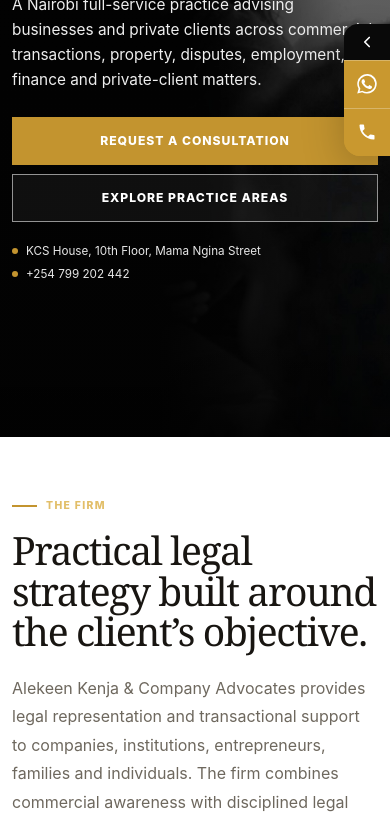
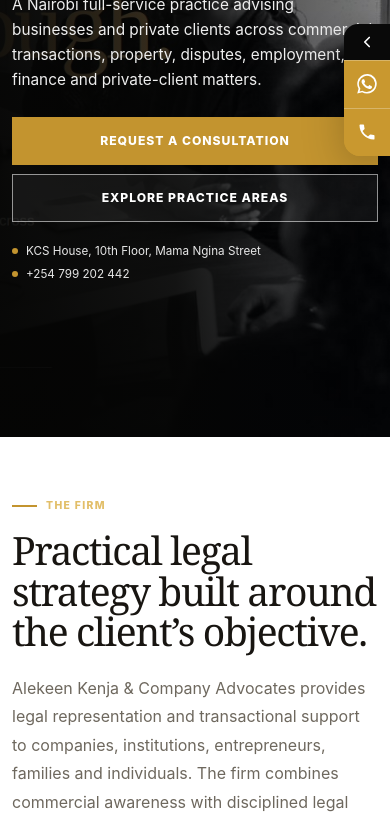
Before and after one commit to makebelief/alekeen-kenja-company-advocates, a plain HTML site: page index.html in a window 390 px wide. Shown: the part 408-1230 px from the top of the page. Drawn offline with Linux system fonts and the light colour scheme.

Commit message:
Fix hero visibility and remove heavy dark overlay

```diff
--- a/assets/css/site.css
+++ b/assets/css/site.css
@@ -54,7 +54,7 @@
 .alekeen-band{background-image:linear-gradient(rgba(0,0,0,.08),rgba(0,0,0,.08)),url('https://images.unsplash.com/photo-1521791136064-7986c2920216?auto=format&fit=crop&w=1900&q=86')!important;background-position:center!important;background-size:cover!important}
 .partner-badge strong{color:#fff!important;text-shadow:0 1px 2px rgba(0,0,0,.4)}.partner-badge span{color:#f5f0e4}.partner-badge{max-width:calc(100% - 44px)}
 .profile-main-photo{background:#f3efe5;overflow:hidden;box-shadow:var(--shadow);min-height:640px}.profile-main-photo img{width:100%;height:100%;min-height:640px;object-fit:cover;object-position:center 10%}.partner-profile-page{align-items:center}
-.partner-duo{display:grid;grid-template-columns:1.15fr .85fr;gap:28px;margin-top:46px}.partner-card{background:#fff;border:1px solid var(--line);padding:30px;box-shadow:0 16px 34px rgba(0,0,0,.06)}.partner-card h3{font-family:Georgia,serif;font-size:2rem;margin:0 0 6px;color:var(--navy)}.partner-card .role{color:#9a6e18;text-transform:uppercase;letter-spacing:.12em;font-size:.68rem;font-weight:700}.partner-card p{color:var(--muted);line-height:1.75}.partner-card .initials{width:92px;height:92px;border-radius:50%;display:grid;place-items:center;background:#0b0b0a;color:var(--gold2);font-family:Georgia,serif;font-size:2rem;margin-bottom:20px;border:2px solid var(--gold)}
+.partner-duo{display:grid;grid-template-columns:1.15fr .85fr;gap:28px;margin-top:46px}.partner-card{background:#fff;border:1px solid var(--line);padding:30px;box-shadow:0 16px 34px rgba(0,0,0,.06)}.partner-card h3{font-family:Georgia,serif;font-size:2rem;margin:0 0 6px;color:var(--navy)}.partner-card .role{color:#9a6e18;text-transform:uppercase;letter-spacing:.12em;font-size:.68rem;font-weight:700}.partner-card p{color:var(--muted);line-height:1.75}
 .practice-list{display:grid;grid-template-columns:1fr 1fr;gap:16px}.practice-list .info-card{min-height:220px}.practice-list .info-card h3{color:var(--navy)}
 .leadership-strip{display:grid;grid-template-columns:1fr 1fr;gap:18px;margin-top:36px}.leadership-mini{padding:22px;border:1px solid var(--line);background:#fff}.leadership-mini b{display:block;font-family:Georgia,serif;font-size:1.2rem;margin-bottom:5px}.leadership-mini span{display:block;color:#9a6e18;text-transform:uppercase;letter-spacing:.1em;font-size:.64rem}
 .footer-brand{display:flex;align-items:center;gap:14px;margin-bottom:18px}.footer-brand img{width:78px;height:78px;object-fit:contain;background:#f7f2e7;border-radius:50%;padding:5px}.footer-brand strong{display:block;font-family:Georgia,serif;font-size:1.2rem;color:#fff;font-weight:500}.footer-brand span{display:block;margin-top:5px;font-size:.66rem;text-transform:uppercase;letter-spacing:.11em;color:var(--gold2)}
@@ -165,3 +165,47 @@
 @media(max-width:480px){
   .alekeen-hero{background-position:66% 40% !important}
 }
+
+/* 2026-10-05 FINAL HERO VISIBILITY FIX
+   The previous hero had darkness baked into the image plus another CSS overlay.
+   This version uses the bright boardroom reference itself and keeps darkness only
+   behind the copy on the left; the people on the right remain unobscured. */
+.alekeen-hero{
+  background-image:url('/assets/media/hero-boardroom-visible.jpg') !important;
+  background-size:cover !important;
+  background-position:center 50% !important;
+  background-repeat:no-repeat !important;
+  isolation:isolate;
+}
+.alekeen-hero::before{
+  content:"";
+  position:absolute;
+  inset:0;
+  z-index:0;
+  pointer-events:none;
+  background:linear-gradient(90deg,
+    #050504 0%,
+    #050504 48%,
+    rgba(5,5,4,.98) 52%,
+    rgba(5,5,4,.78) 57%,
+    rgba(5,5,4,.22) 62%,
+    rgba(5,5,4,0) 68%);
+}
+.alekeen-hero::after{display:none !important}
+.alekeen-hero .container{position:relative;z-index:2}
+
+@media(max-width:720px){
+  .alekeen-hero{
+    background-position:65% center !important;
+  }
+  .alekeen-hero::before{
+    background:linear-gradient(90deg,
+      rgba(5,5,4,.92) 0%,
+      rgba(5,5,4,.76) 45%,
+      rgba(5,5,4,.30) 68%,
+      rgba(5,5,4,.05) 100%);
+  }
+}
+@media(max-width:480px){
+  .alekeen-hero{background-position:69% center !important}
+}
```
Also changed, not shown: about/index.html (+1 -1 lines), assets/media/hero-boardroom-visible.jpg (added).
